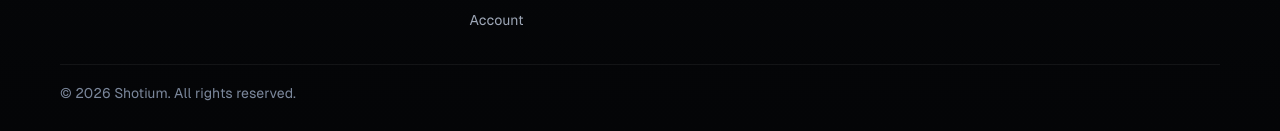
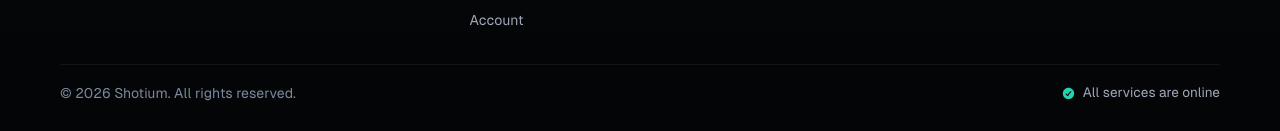
Before and after one commit to shotium/status, a Nuxt app in the folder site/: page / in a window 1280 px wide. Shown: the part 1117-1248 px from the top of the page. Built offline with nearby package versions, Linux system fonts and the light colour scheme; no server answers.

Commit message:
feat: live status badge in footer

```diff
--- a/site/app/app.vue
+++ b/site/app/app.vue
@@ -157,7 +157,7 @@ onMounted(async () => {
       </p>
     </main>
 
-    <SiteFooter />
+    <SiteFooter :overall="overall" />
   </div>
 </template>
 
--- a/site/app/components/SiteFooter.vue
+++ b/site/app/components/SiteFooter.vue
@@ -1,3 +1,16 @@
+<script setup>
+const props = defineProps({
+  overall: { type: String, default: 'up' },
+})
+
+const badge = computed(() => ({
+  up: 'All services are online',
+  degraded: 'Degraded performance',
+  partial: 'Service disruption',
+  major: 'Service disruption',
+}[props.overall] || 'System status'))
+</script>
+
 <template>
   <footer class="lp-footer">
     <div class="lp-container">
@@ -66,6 +79,35 @@
       </div>
       <div class="lp-foot-bottom">
         <span>© {{ new Date().getFullYear() }} Shotium. All rights reserved.</span>
+        <a
+          href="/"
+          class="lp-foot-status"
+          :class="'is-' + overall"
+        >
+          <svg
+            v-if="overall === 'up'"
+            viewBox="0 0 19 18"
+            fill="none"
+            aria-hidden="true"
+          ><path
+            fill-rule="evenodd"
+            clip-rule="evenodd"
+            d="M9.50005 16.2008C11.4096 16.2008 13.241 15.4422 14.5912 14.092C15.9415 12.7417 16.7 10.9103 16.7 9.00078C16.7 7.09122 15.9415 5.25987 14.5912 3.90961C13.241 2.55935 11.4096 1.80078 9.50005 1.80078C7.59049 1.80078 5.75914 2.55935 4.40888 3.90961C3.05862 5.25987 2.30005 7.09122 2.30005 9.00078C2.30005 10.9103 3.05862 12.7417 4.40888 14.092C5.75914 15.4422 7.59049 16.2008 9.50005 16.2008ZM12.8894 7.20888C12.9536 7.14766 13.005 7.07441 13.0408 6.99331C13.0766 6.91221 13.0961 6.82485 13.0981 6.73622C13.1002 6.64759 13.0848 6.55943 13.0527 6.47676C13.0207 6.3941 12.9727 6.31855 12.9115 6.25443C12.8503 6.19031 12.777 6.13888 12.6959 6.10307C12.6148 6.06727 12.5275 6.04778 12.4388 6.04573C12.3502 6.04369 12.262 6.05912 12.1794 6.09114C12.0967 6.12317 12.0212 6.17116 11.957 6.23238C10.6037 7.52551 9.41617 8.98176 8.42185 10.5677L7.05205 9.19878C6.99025 9.13246 6.91573 9.07927 6.83293 9.04238C6.75013 9.00549 6.66075 8.98565 6.57012 8.98405C6.47949 8.98245 6.38946 8.99912 6.30541 9.03307C6.22136 9.06702 6.14501 9.11755 6.08091 9.18165C6.01682 9.24574 5.96629 9.32209 5.93234 9.40614C5.89839 9.49019 5.88172 9.58022 5.88332 9.67085C5.88492 9.76148 5.90475 9.85087 5.94165 9.93367C5.97854 10.0165 6.03173 10.091 6.09805 10.1528L8.07805 12.1337C8.15136 12.207 8.24059 12.2625 8.33881 12.2958C8.43703 12.3291 8.5416 12.3393 8.64441 12.3256C8.74721 12.3119 8.84548 12.2748 8.93159 12.217C9.0177 12.1592 9.08934 12.0823 9.14095 11.9924C10.1547 10.2265 11.4171 8.61548 12.8894 7.20888Z"
+            fill="currentColor"
+          /></svg>
+          <svg
+            v-else
+            viewBox="0 0 19 18"
+            fill="none"
+            aria-hidden="true"
+          ><path
+            fill-rule="evenodd"
+            clip-rule="evenodd"
+            d="M9.5 16.2C13.476 16.2 16.7 12.976 16.7 9C16.7 5.024 13.476 1.8 9.5 1.8C5.524 1.8 2.3 5.024 2.3 9C2.3 12.976 5.524 16.2 9.5 16.2ZM9.5 5.1C9.898 5.1 10.22 5.422 10.22 5.82V9.42C10.22 9.818 9.898 10.14 9.5 10.14C9.102 10.14 8.78 9.818 8.78 9.42V5.82C8.78 5.422 9.102 5.1 9.5 5.1ZM9.5 12.9C9.997 12.9 10.4 12.497 10.4 12C10.4 11.503 9.997 11.1 9.5 11.1C9.003 11.1 8.6 11.503 8.6 12C8.6 12.497 9.003 12.9 9.5 12.9Z"
+            fill="currentColor"
+          /></svg>
+          <span>{{ badge }}</span>
+        </a>
       </div>
     </div>
   </footer>
@@ -85,7 +127,18 @@
 .lp-foot-bottom {
   border-top: 1px solid rgba(255, 255, 255, 0.06); margin-top: 28px; padding-top: 18px;
   color: var(--lp-faint); font-size: 14px;
+  display: flex; justify-content: space-between; align-items: center; flex-wrap: wrap; gap: 10px;
 }
+.lp-foot-status {
+  display: inline-flex; align-items: center; gap: 7px;
+  color: var(--lp-body); font-size: 13.5px; text-decoration: none;
+  transition: color 0.15s ease;
+}
+.lp-foot-status:hover { color: var(--lp-ink); }
+.lp-foot-status svg { width: 15px; height: 15px; flex: none; }
+.lp-foot-status.is-up svg { color: var(--brand-2); }
+.lp-foot-status.is-degraded svg { color: var(--status-degraded); }
+.lp-foot-status.is-partial svg, .lp-foot-status.is-major svg { color: var(--status-down); }
 @media (max-width: 1200px) {
   .lp-foot-grid { grid-template-columns: repeat(3, 1fr); }
   .lp-foot-brand { grid-column: 1 / -1; }
```
